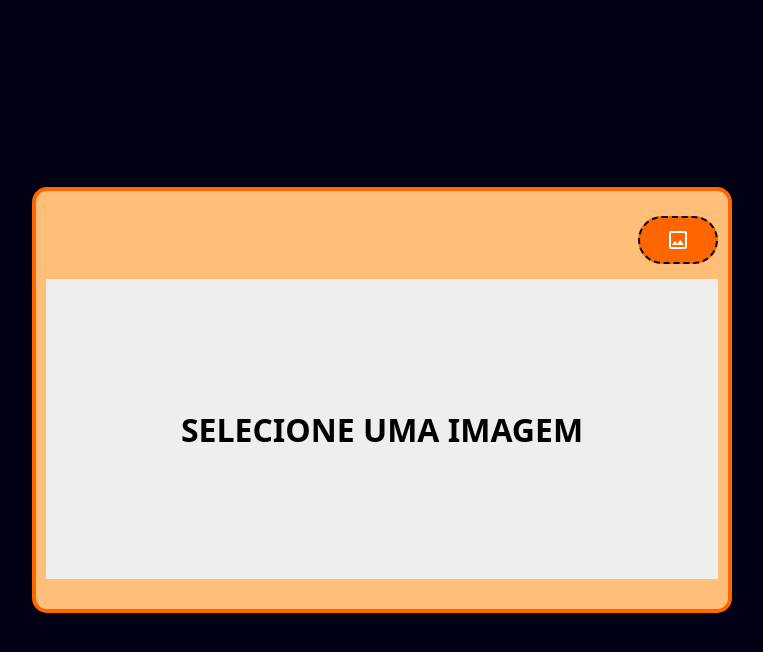
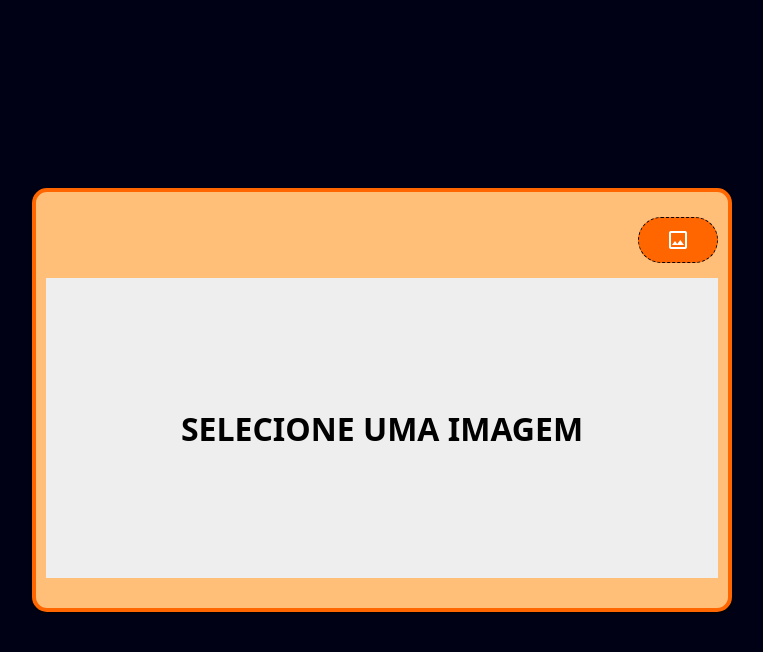
Before and after one commit to DanielvNeitzel/EditorDeFotosJS, a plain HTML site: page index.html in a window 1280 px wide. In both pictures the pointer is over the button "image". Shown: the whole page, without its empty margins (258-1021 px from the left). Drawn offline with nearby package versions, Linux system fonts and the light colour scheme.

Commit message:
Update style.css

```diff
--- a/style.css
+++ b/style.css
@@ -157,7 +157,7 @@ footer {
 .filters-content .active,
 button:hover {
   font-weight: bold;
-  border: 2px dotted #000;
+  border: 1px dotted #000;
   background-color: #f60;
   color: #fff;
   border-style: dashed;
```
